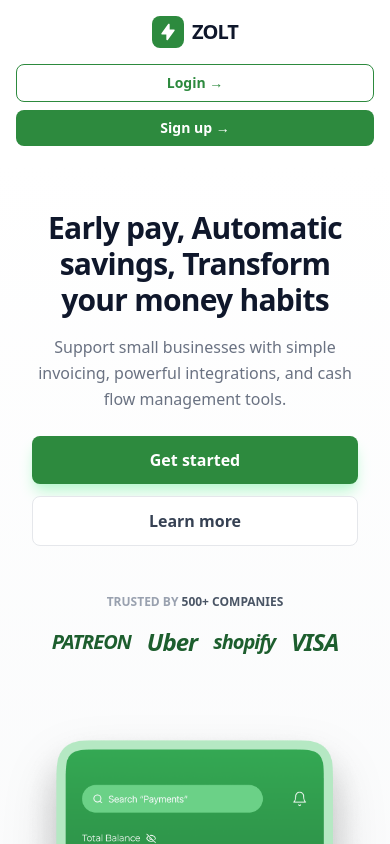
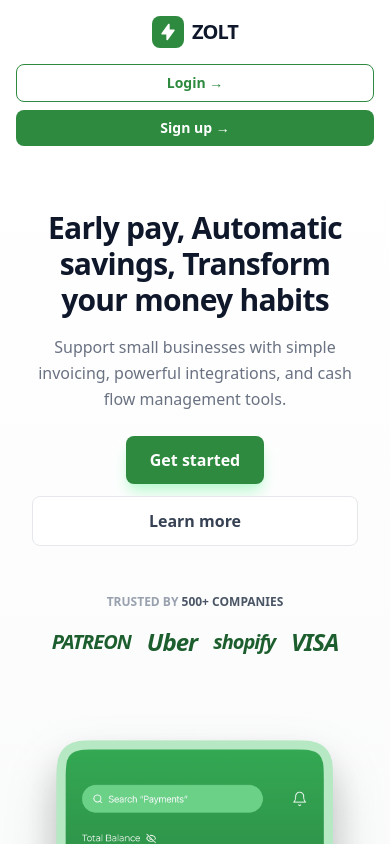
Before and after one commit to Kwe4-Hackathon/zolt-fxbridge, a Next.js app: page / in a window 390 px wide. Shown: the top 844 px of the page. Built offline with nearby package versions, Linux system fonts and the light colour scheme.

Commit message:
auth fixes

```diff
--- a/app/dashboard/page.tsx
+++ b/app/dashboard/page.tsx
@@ -1,5 +1,3 @@
-// app/dashboard/page.tsx (Fixed version)
-
 "use client";
 import Sidebar from "@/components/Sidebar";
 import {
--- a/app/page.tsx
+++ b/app/page.tsx
@@ -43,9 +43,11 @@ export default function LandingPage() {
 
 						{/* Buttons */}
 						<div className="flex flex-col sm:flex-row gap-3 sm:gap-4 mb-12 sm:mb-16 justify-center lg:justify-start">
-							<button className="bg-[#2D8A3E] text-white px-6 sm:px-8 md:px-10 py-3 sm:py-4 rounded-lg font-bold text-base sm:text-lg shadow-lg shadow-green-200 hover:bg-[#257635] transition-colors">
-								Get started
-							</button>
+							<Link href="/signup">
+								<button className="bg-[#2D8A3E] text-white px-6 sm:px-8 md:px-10 py-3 sm:py-4 rounded-lg font-bold text-base sm:text-lg shadow-lg shadow-green-200 hover:bg-[#257635] transition-colors">
+									Get started
+								</button>
+							</Link>
 							<button className="border border-gray-200 text-gray-700 px-6 sm:px-8 md:px-10 py-3 sm:py-4 rounded-lg font-bold text-base sm:text-lg bg-white hover:border-gray-300 transition-colors">
 								Learn more
 							</button>
```
